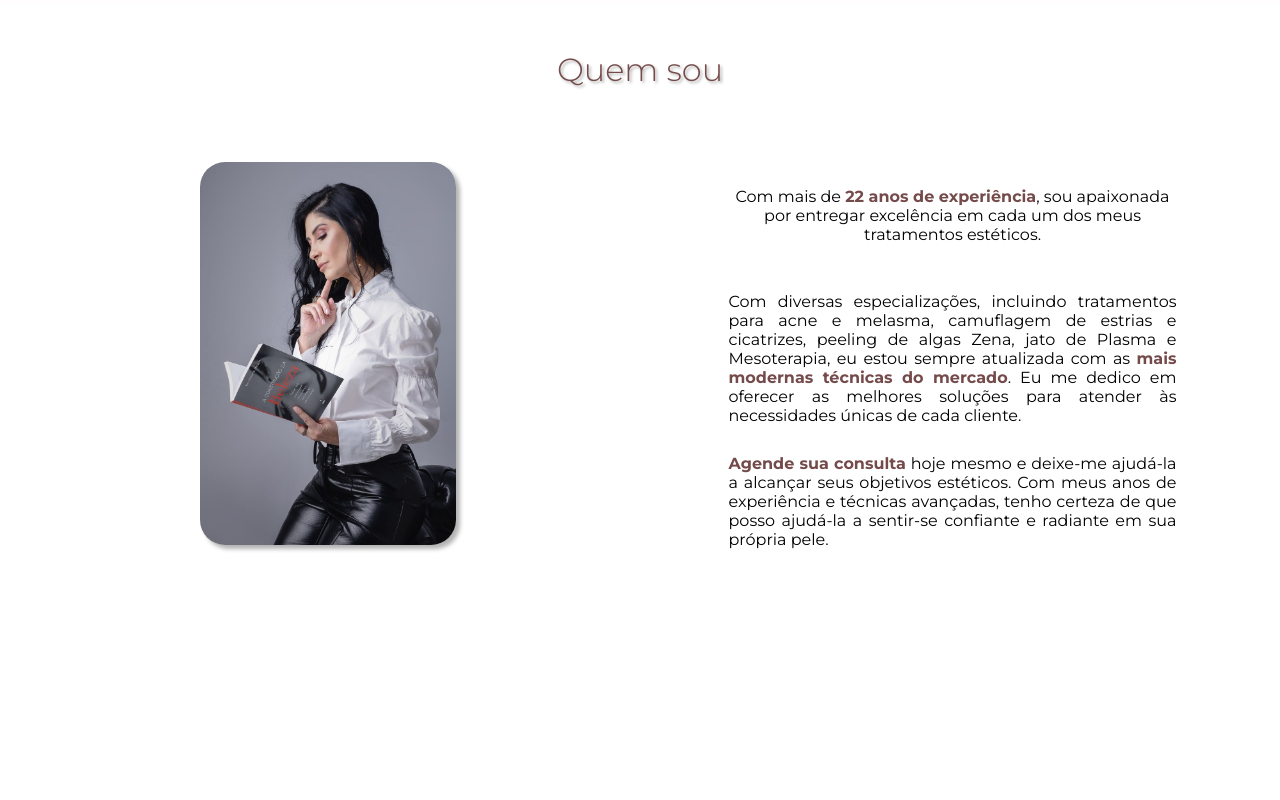
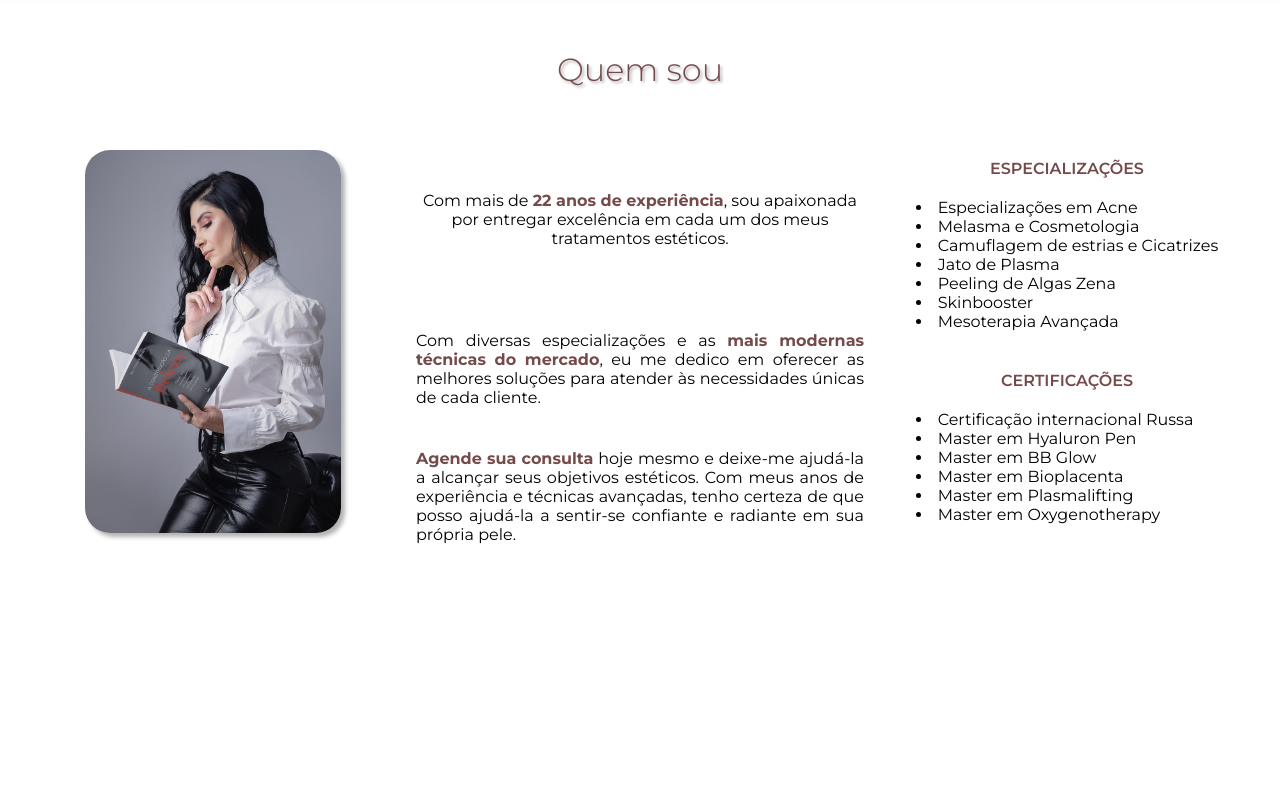
Before and after one commit to joaof-marques/projeto-ja, a plain HTML site: page index.html in a window 1280 px wide. Shown: the part 1620-2420 px from the top of the page. Drawn offline with nearby package versions, Linux system fonts and the light colour scheme; a web font is replaced by a local one.

Commit message:
Quem sou ajustado e QRCodes inseridos na versão desktop

```diff
--- a/css/default_mobile.css
+++ b/css/default_mobile.css
@@ -46,7 +46,7 @@ nav{
     align-items: center;
     row-gap: 5px;
 
-    z-index: 1;
+    z-index: 100;
 
     background-color: var(--rosa-padrao);
     border: 2px solid var(--marrom-bordo);
@@ -243,6 +243,9 @@ div#page02{
     width: 100vw;
     display: flex;
     overflow: auto;
+}
+#slider-procedimentos::-webkit-scrollbar{
+    height: 0;
 }
 #toggler{
     display: none;
@@ -509,7 +512,7 @@ dialog#idModalProc.fade{
 
 #quem-somos{
     background-color: white;
-    padding: 0 20px;
+    padding: 40px 20px 0 20px;
     font-family: var(--fonte-padrao);
     z-index: 2;
 }
@@ -526,8 +529,8 @@ dialog#idModalProc.fade{
 #quem-somos-conteudo{
     display: grid;
     grid-template-columns: 1fr 1fr;
-    grid-template-rows: 2fr 1fr 1fr;
-    grid-template-areas: "img txt1" "txt2 txt2" "txt3 txt3";
+    grid-template-rows: 0.5fr 0.3fr 0.3fr 1fr;
+    grid-template-areas: "img txt1" "txt2 txt2" "txt3 txt3" "espec espec";
     align-items: center;
     column-gap: 10px;
 }
@@ -555,6 +558,26 @@ dialog#idModalProc.fade{
 #txt3{
     text-align: justify;
     grid-area: txt3;
+}
+
+#especializacoes{
+    grid-area: espec;
+    display: block;
+    margin: auto;
+}
+#especializacoes ul{
+    padding-bottom: 20px;
+}
+#especializacoes li{
+    list-style-position: inside;
+}
+#especializacoes li:nth-child(1){
+    text-decoration: none;
+    list-style-type: none;
+    margin: 20px 0px;
+    text-align: center;
+    font-weight: 600;
+    color: var(--marrom-bordo);
 }
 
 /* Nosso Espaço */
@@ -664,8 +687,19 @@ dialog#idModalProc.fade{
     margin: auto;
 }
 #contato img{
-    height: 80px;
     margin: 20px 10px 0 10px;
+}
+#logo_instagram{
+    height: 90px;
+}
+#logo_whatsapp{
+    height: 90px;
+}
+#qrcode_whatsapp{
+    display: none;
+}
+#qrcode_instagram{
+    display: none;
 }
 
 /* footer */
--- a/css/desktop_style.css
+++ b/css/desktop_style.css
@@ -45,7 +45,7 @@ nav{
     top: unset;
     right: unset;
     height: auto;
-    width: unset;
+    width: auto;
     border: none;
     opacity: 1;
 }
@@ -183,9 +183,9 @@ dialog{
 }
 
 #quem-somos-conteudo{
-    grid-template-columns: 1fr 1fr;
-    grid-template-rows: 1fr 1fr 1fr;
-    grid-template-areas: "img txt1" "img txt2" "img txt3";
+    grid-template-columns: 1fr 1fr 1fr;
+    grid-template-rows: 1fr 1fr;
+    grid-template-areas: "img txt1 espec" "img txt2 espec" "img txt3 espec";
     align-items: center;
     justify-items: center;
     column-gap: 10px;
@@ -220,3 +220,19 @@ dialog{
         width: 40vw;
     }
 }
+
+/* CONTATO */
+#logo_instagram{
+    display: none;
+}
+#logo_whatsapp{
+    display: none;
+}
+#qrcode_whatsapp{
+    display: inherit;
+    height: 180px;
+}
+#qrcode_instagram{
+    display: inherit;
+    height: 180px;
+}
--- a/css/tablet_style.css
+++ b/css/tablet_style.css
@@ -38,6 +38,7 @@ nav{
     top: unset;
     right: unset;
     height: auto;
+    width: auto;
     border: none;
     opacity: 1;
 }
@@ -113,17 +114,31 @@ div.card img{
 /* QUEM SOMOS */
 #quem-somos{
     padding: 80px;
+    padding-bottom: 0px;
 }
 div#quem-somos-conteudo img{
     width: 35vw;
 }
 #quem-somos-conteudo{
     padding: 20px;
+    grid-template-rows: 0.3fr 0.5fr 0.5fr 1fr;
+    grid-template-areas: "img txt1" "img txt2" "img txt3" "espec espec";
+}
+#quem-somos p{
+    margin-top: 0px;
+}
+#especializacoes{
+    display: flex;
+}
+#especializacoes ul{
+    padding-right: 20px;
+    margin-right: 5px;
 }
 /* NOSSO ESPAÇO */
 
 #nosso-espaço{
     text-align: center;
+    padding-top: 0px;
 }
 #nosso-espaço img{
     margin-bottom: 60px;
--- a/index.html
+++ b/index.html
@@ -164,11 +164,33 @@
         <img src="imagens/quemsou_livro.jpg" alt="Janaína Amaral, esteticista">
         <p id="txt1">Com mais de <strong>22 anos de experiência</strong>, sou apaixonada por entregar excelência em cada um dos meus tratamentos estéticos.
         </p>
-        <p id="txt2">Com diversas especializações, incluindo tratamentos para acne e melasma, camuflagem de estrias e cicatrizes, peeling de algas Zena, jato de Plasma e Mesoterapia, eu estou sempre atualizada com as <strong>mais modernas técnicas do mercado</strong>. Eu me dedico em oferecer as melhores soluções para atender às necessidades únicas de cada cliente.
+        <p id="txt2">Com diversas especializações e as <strong>mais modernas técnicas do mercado</strong>, eu me dedico em oferecer as melhores soluções para atender às necessidades únicas de cada cliente.
         </p>
         <p id="txt3"><strong>Agende sua consulta</strong> hoje mesmo e deixe-me ajudá-la a alcançar seus objetivos estéticos. Com meus anos de experiência e técnicas avançadas, tenho certeza de que posso ajudá-la a sentir-se confiante e radiante em sua própria pele.
         </p>
+        <div id="especializacoes">
+          <ul>
+            <li>ESPECIALIZAÇÕES</li>
+            <li>Especializações em Acne</li>
+            <li>Melasma e Cosmetologia</li>
+            <li>Camuflagem de estrias e Cicatrizes</li>
+            <li>Jato de Plasma</li>
+            <li>Peeling de Algas Zena</li>
+            <li>Skinbooster</li>
+            <li>Mesoterapia Avançada</li>
+          </ul>
+          <ul>
+            <li>CERTIFICAÇÕES</li>
+            <li>Certificação internacional Russa</li>
+            <li>Master em Hyaluron Pen</li>
+            <li>Master em BB Glow</li>
+            <li>Master em Bioplacenta</li>
+            <li>Master em Plasmalifting</li>
+            <li>Master em Oxygenotherapy</li>
+          </ul>
+        </div>
       </div>
+
 
     </section>
     <section id="nosso-espaço">
@@ -202,8 +224,14 @@
 
     <section id="contato">
       <p>Venha tomar um café comigo e transforme-se na sua melhor versão!</p>
-      <a href="https://instagram.com/janainaamaralbr?igshid=YmMyMTA2M2Y="><img src="imagens/logo-insta.png" alt="Link para Instagram"></a>
-      <a href="https://api.whatsapp.com/send?phone=5561995770959&text=Ol%C3%A1%20tudo%20bem%3F%20gostaria%20de%20saber%20mais%20sobre%20%20os%20seus%20procedimentos%20 "><img src="imagens/logo-whatsapp.png" alt="Link para Whatsapp"></a>
+      <a href="https://instagram.com/janainaamaralbr?igshid=YmMyMTA2M2Y=" ><img src="imagens/logo-insta.png" alt="Link para Instagram" id="logo_instagram"></a>
+
+      <a href="https://api.whatsapp.com/send?phone=5561995770959&text=Ol%C3%A1%20tudo%20bem%3F%20gostaria%20de%20saber%20mais%20sobre%20%20os%20seus%20procedimentos%20"  ><img src="imagens/logo-whatsapp.png" alt="Link para Whatsapp" id="logo_whatsapp"></a>
+
+      <a href="https://instagram.com/janainaamaralbr?igshid=YmMyMTA2M2Y=" ><img src="imagens/qrcode_instagram.svg" alt="Link para Instagram" id="qrcode_instagram"></a>
+
+      <a href="https://api.whatsapp.com/send?phone=5561995770959&text=Ol%C3%A1%20tudo%20bem%3F%20gostaria%20de%20saber%20mais%20sobre%20%20os%20seus%20procedimentos%20" ><img src="imagens/qrcode_whatsapp.svg" alt="QR Code Whatsapp Janaína Amaral" id="qrcode_whatsapp"></a>
+
     </section>
   </main>
   <footer>
```
Also changed, not shown: imagens/logowhatspng.png.png (added), imagens/qrcode_instagram.svg (added), imagens/qrcode_whatsapp.svg (added).
